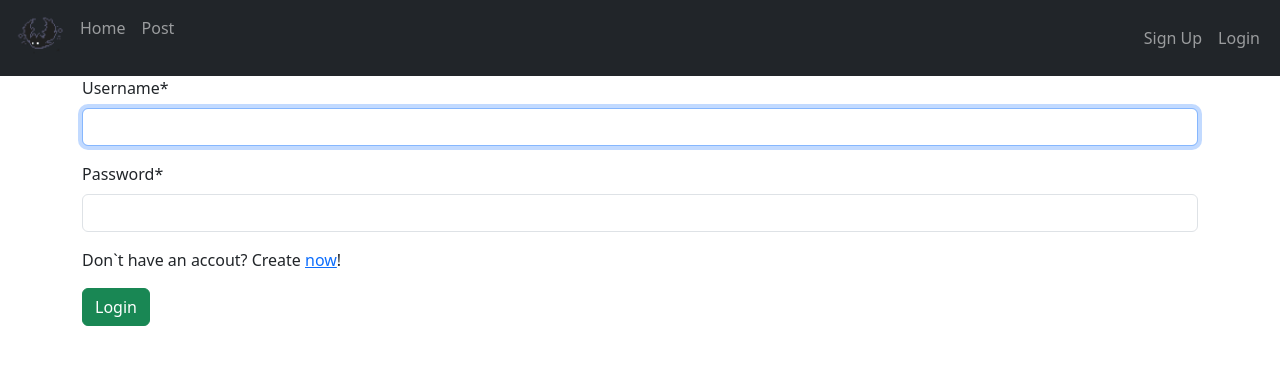
After one commit to lunqwe/django-forum, a Django app: page /login/ in a window 1280 px wide. The commit adds this page. Shown: the top 365 px of the page. Run offline with Django 4.2, Linux system fonts and the light colour scheme; some libraries are stand-ins or nearby versions.

Commit message:
регистрация, логин, логаут, шаблоны для них

```diff
--- a/forum/forum/urls.py
+++ b/forum/forum/urls.py
@@ -19,5 +19,6 @@ from django.urls import path, include
 
 urlpatterns = [
     path('admin/', admin.site.urls),
-    path('', include('main.urls'))
+    path('', include('main.urls')),
+    path('', include('django.contrib.auth.urls'))
 ]
--- a/forum/main/urls.py
+++ b/forum/main/urls.py
@@ -1,5 +1,7 @@
 from django.urls import path, include
 from . import views
 urlpatterns = [
-   path('', views.homepage, name='homepage')
+   path('', views.homepage, name='homepage'),
+   path('home/', views.homepage, name='homepage'),
+   path('sign-up', views.sign_up, name='sign_up'),
 ]
--- a/forum/templates/base.html
+++ b/forum/templates/main/base.html
@@ -25,9 +25,23 @@
             </div>
             <div>
                 <ul class="navbar-nav">
-                    <li class="nav-item">
-                        <a class="nav-link" href="/login">Login</a>
-                    </li>
+                    {% if user.is_authenticated %}
+                        {% if user.is_superuser %}
+                            <span class="navbar-text">Logged in as <a style="color: yellow">{{ user.username }}</a> | </span>
+                        {% else %}
+                            <span class="navbar-text">Logged in as <a style="color: white">{{ user.username }}</a> | </span>
+                        {% endif %}
+                        <li class="nav-item">
+                            <a class="nav-link" href="/logout">Logout</a>
+                        </li>
+                    {% else %}
+                        <li class="nav-item">
+                            <a class="nav-link" href="/sign-up">Sign Up</a>
+                        </li>
+                        <li class="nav-item">
+                            <a class="nav-link" href="/login">Login</a>
+                        </li>
+                    {% endif %}
                 </ul>
             </div>
         </div>
--- a/forum/templates/home.html
+++ b/forum/templates/main/home.html
@@ -1,4 +1,4 @@
-{% extends "base.html" %}
+{% extends "main/base.html" %}
 {% block content %}
 <h1> hello </h1>
 {% endblock %}
--- /dev/null
+++ b/forum/templates/registration/login.html
@@ -0,0 +1,10 @@
+{% extends "main/base.html" %}
+{% block title%} Login {% endblock %}
+{% block content %}
+{% load crispy_forms_tags %}
+<form method="post">
+{% csrf_token %}{{ form|crispy }}
+<p>Don`t have an accout? Create <a href='/sign-up'>now</a>!</p>
+<button type="submit" class="btn btn-success">Login</button>
+</form>
+{% endblock %}
```
Also changed, not shown: forum/forum/settings.py (+11 -1 lines), forum/main/forms.py (added, +11 -0 lines), forum/main/views.py (+16 -2 lines), forum/templates/registration/sign_up.html (added, +10 -0 lines), forum/db.sqlite3.
